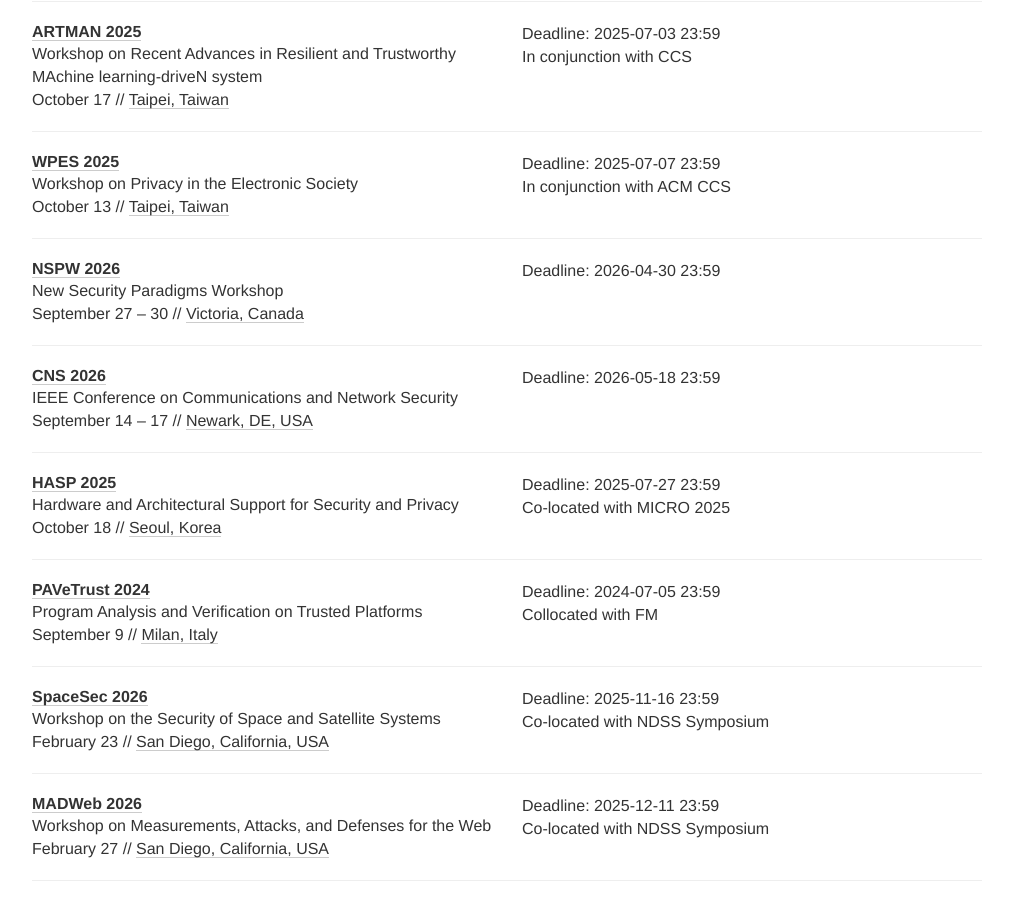
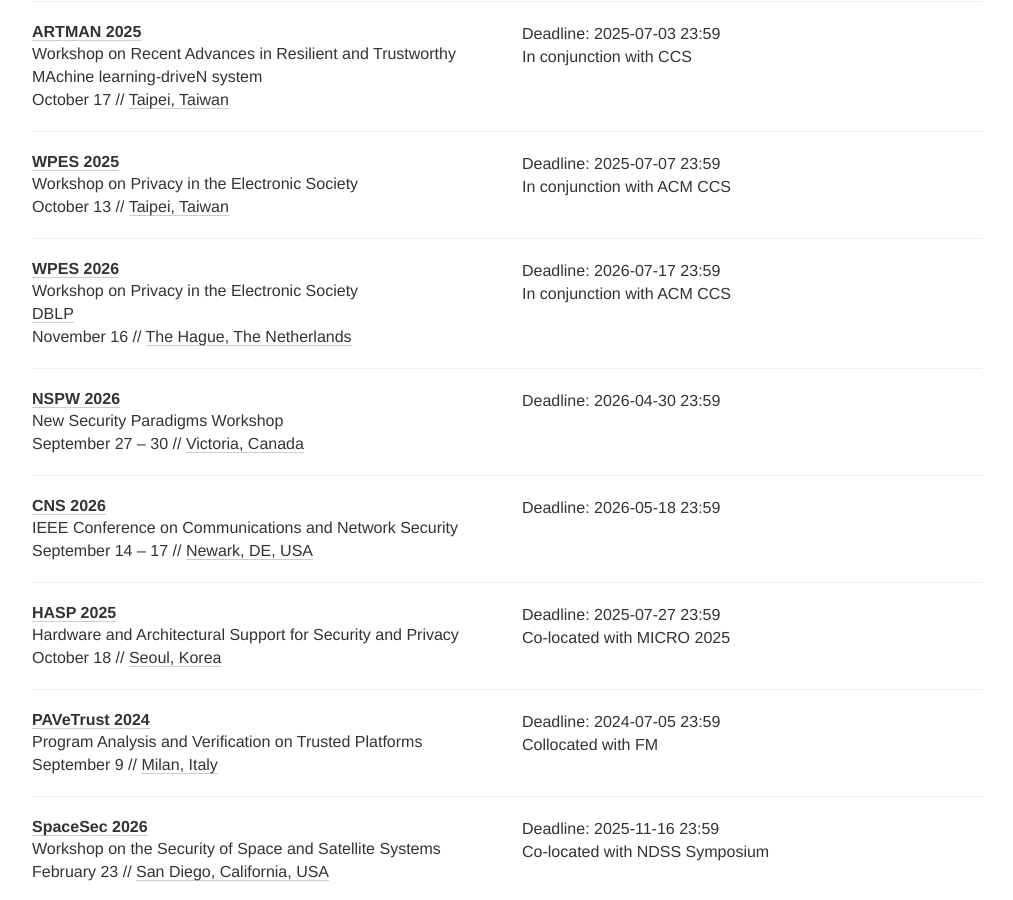
Before and after one commit to sec-deadlines/sec-deadlines.github.io, a Jekyll site: the page built from index.html, in a window 1280 px wide and 900 px high, scrolled down 17848 px. Shown: the whole window, without its empty margins (133-1146 px from the left). Built offline with Jekyll 4.4.1, drawn with Linux system fonts in a browser that asks for light colours; nearby versions of some CDN libraries; comment, search, counter and statistics services are not loaded.

Commit message:
Add WPES 2026

```diff
--- a/_data/conferences.yml
+++ b/_data/conferences.yml
@@ -1079,6 +1079,17 @@
   place: Taipei, Taiwan
   tags: [PRIV, SHOP, OTHERS]
 
+- name: WPES
+  description: Workshop on Privacy in the Electronic Society
+  year: 2026
+  link: https://wpes2026.github.io/
+  dblp: https://dblp.org/db/conf/wpes/index.html
+  deadline: ["2026-07-17 23:59"]
+  comment: In conjunction with ACM CCS
+  date: November 16
+  place: The Hague, The Netherlands
+  tags: [PRIV, SHOP, OTHERS]
+
 - name: NSPW
   description: New Security Paradigms Workshop
   year: 2026
```
